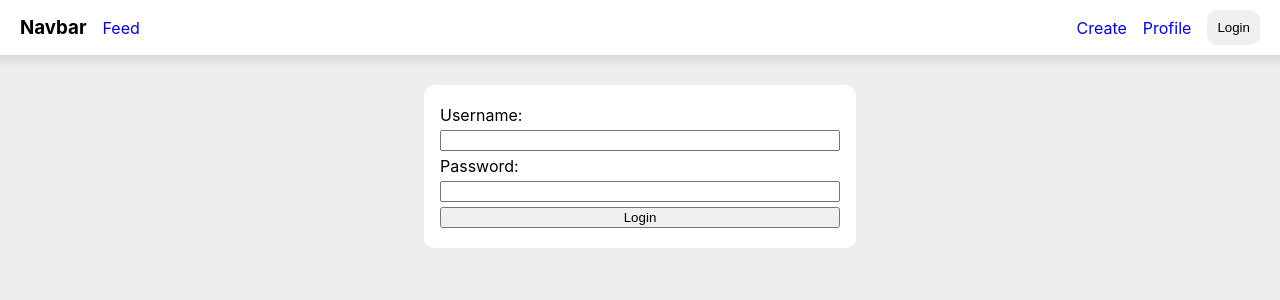
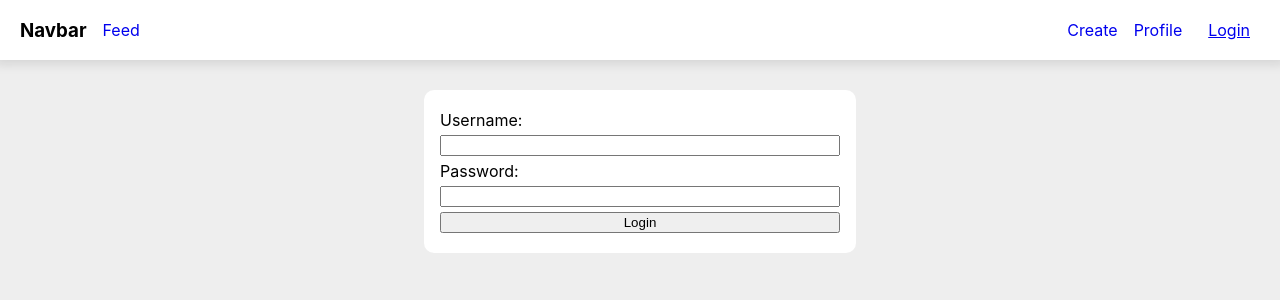
Before and after one commit to brightnc/my-first-react-app, a React (Vite) app: page /login in a window 1280 px wide. Shown: the top 300 px of the page. Built offline with nearby package versions, Linux system fonts and the light colour scheme.

Commit message:
create login func

```diff
--- a/src/components/Navbar.tsx
+++ b/src/components/Navbar.tsx
@@ -1,11 +1,8 @@
-import { useAuth } from '../providers/AuthProvider'
+import { Link } from 'react-router-dom'
 import classes from './Navbar.module.css'
 import { NavLink } from 'react-router-dom'
 
 const Navbar = () => {
-  const { isLoggedIn } = useAuth()
-
-  console.log('From NavBar : ', isLoggedIn)
   return (
     <div className={classes.nav}>
       <div className={classes.menu}>
@@ -22,9 +19,9 @@ const Navbar = () => {
           Profile
         </NavLink>
 
-        <NavLink className={({ isActive }) => (isActive ? classes.active : classes.inactive)} to="/login">
-          <button className={classes.loginBtn}>Login</button>
-        </NavLink>
+        <Link to="/login" className={classes.loginBtn}>
+          Login
+        </Link>
       </div>
     </div>
   )
--- a/src/pages/Home.tsx
+++ b/src/pages/Home.tsx
@@ -1,13 +1,9 @@
 import usePosts from '../hooks/usePosts'
 import Post from '../components/Post'
 import classes from './Home.module.css'
-import { useAuth } from '../providers/AuthProvider'
 
 const Home = () => {
   const { posts, isLoading } = usePosts()
-  const { isLoggedIn } = useAuth()
-
-  console.log('From Home page : ', isLoggedIn)
 
   return (
     <div className={classes.container}>
--- a/src/pages/Login.tsx
+++ b/src/pages/Login.tsx
@@ -1,13 +1,28 @@
+import { FormEvent, useState } from 'react'
 import classes from './Login.module.css'
+import { useAuth } from '../providers/AuthProvider'
 
 const Login = () => {
+  const [username, setUsername] = useState<string>('')
+  const [password, setPassword] = useState<string>('')
+  const { login } = useAuth()
+
+  const handleSubmit = async (e: FormEvent) => {
+    e.preventDefault()
+    try {
+      await login(username, password)
+    } catch (error) {
+      console.error(error)
+    }
+  }
+
   return (
-    <form className={classes.loginForm}>
+    <form className={classes.loginForm} onSubmit={handleSubmit}>
       <label>Username:</label>
-      <input type="text" />
+      <input type="text" onChange={(e) => setUsername(e.target.value)} />
 
       <label>Password:</label>
-      <input type="Password" />
+      <input type="Password" onChange={(e) => setPassword(e.target.value)} />
 
       <input type="submit" value="Login" />
     </form>
--- a/src/providers/AuthProvider.tsx
+++ b/src/providers/AuthProvider.tsx
@@ -1,4 +1,6 @@
+import axios from 'axios'
 import { ReactNode, createContext, useContext, useState } from 'react'
+import { CredentialDTO, LoginDTO } from '../types/dto'
 
 interface IAuthProviderProps {
   children: ReactNode
@@ -6,6 +8,7 @@ interface IAuthProviderProps {
 
 interface IAuthContextType {
   isLoggedIn: boolean
+  login: (username: string, password: string) => Promise<void>
 }
 
 const AuthContext = createContext<IAuthContextType | null>(null)
@@ -18,7 +21,19 @@ export const useAuth = () => {
 
 const AuthProvider = ({ children }: IAuthProviderProps) => {
   const [isLoggedIn, setIsLoggedIn] = useState<boolean>(true)
-  return <AuthContext.Provider value={{ isLoggedIn }}>{children}</AuthContext.Provider>
+
+  const login = async (username: string, password: string) => {
+    const loginBody: LoginDTO = { username, password }
+    const url = 'https://api.learnhub.thanayut.in.th/auth/login'
+    try {
+      const res = await axios.post<CredentialDTO>(url, loginBody, { headers: { 'Content-Type': 'application/json' } })
+
+      console.log(res.data)
+    } catch (error) {
+      throw new Error('Invalid username or password !')
+    }
+  }
+  return <AuthContext.Provider value={{ isLoggedIn, login }}>{children}</AuthContext.Provider>
 }
 
 export default AuthProvider
```
Also changed, not shown: src/types/dto.ts (+9 -0 lines).
